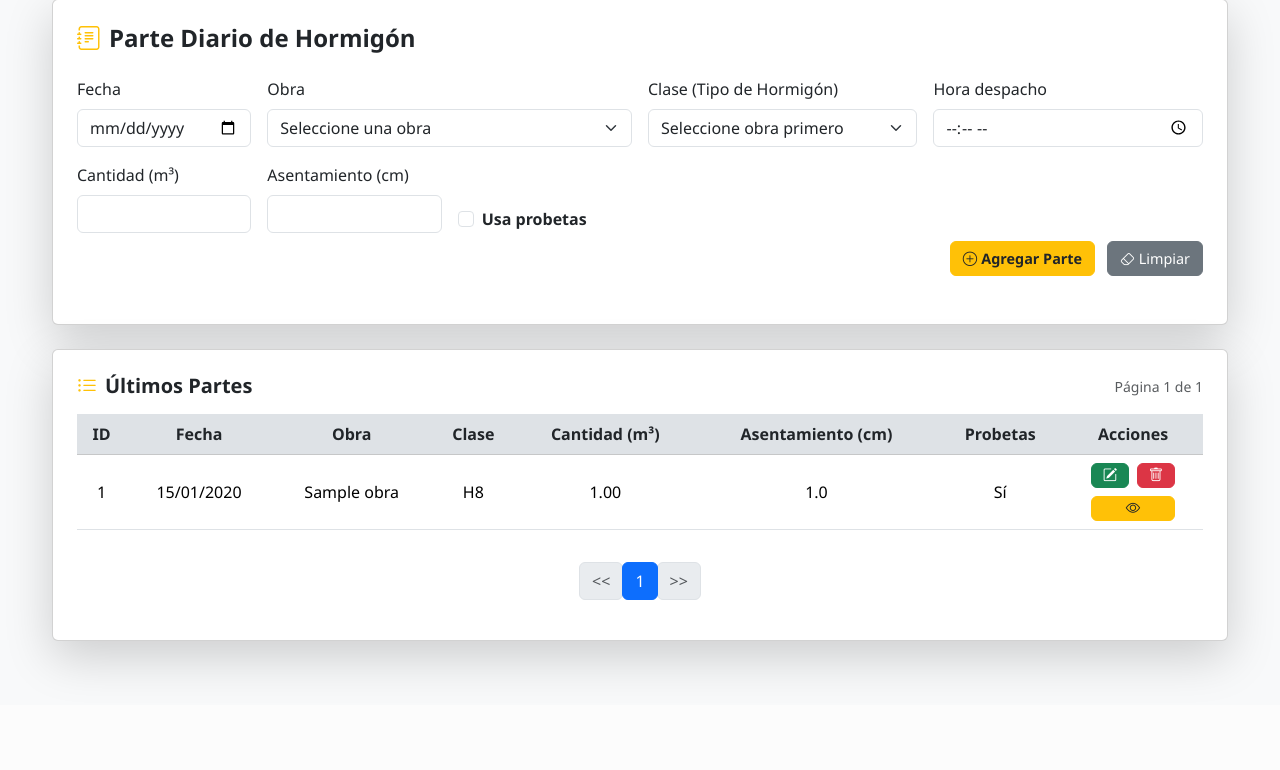
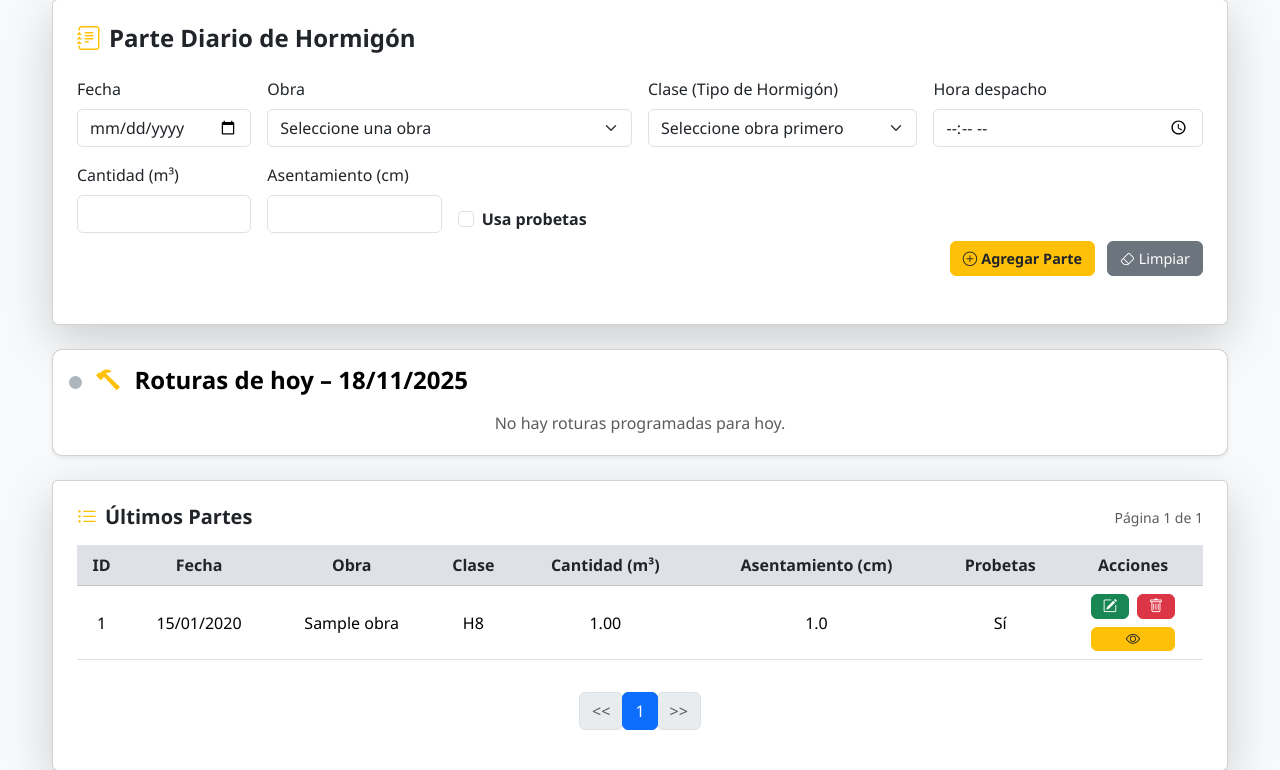
Before and after one commit to santiagonisi/Hormigon, a Flask app: page /parte_diario in a window 1280 px wide. Shown: the part 95-865 px from the top of the page. Before the commit the page ends 772 px from the top, so only its background shows below. Run offline with Flask 3, Linux system fonts and the light colour scheme; tables that the repository leaves empty hold one stand-in row (values such as "Sample post").

Commit message:
card "roturas del dia"+ routes

```diff
--- a/app.py
+++ b/app.py
@@ -6,6 +6,8 @@ from sqlalchemy import event
 import sqlite3
 from sqlalchemy.engine import Engine
 from statistics import mean
+from datetime import date
+
 
 BASE_DIR = os.path.dirname(os.path.abspath(__file__))
 DB_PATH = os.path.join(BASE_DIR, 'database.db')
@@ -129,13 +131,38 @@ def index():
 def parte_diario():
     page = request.args.get('page', 1, type=int)
     per_page = 10
+
+    hoy = date.today()
+
+    roturas = (
+        Probeta.query
+        .filter(Probeta.fecha_ensayo == hoy)
+        .all()
+    )
+
+    roturas_hoy = []
+    for prob in roturas:
+        if prob.parte not in roturas_hoy:
+            roturas_hoy.append(prob.parte)
+
     obras = Obra.query.order_by(Obra.nombre).all()
-    partes = ParteDiario.query.order_by(ParteDiario.fecha.desc(), ParteDiario.id.desc()).paginate(
-        page=page, per_page=per_page, error_out=False)
+
+    partes = ParteDiario.query.order_by(
+        ParteDiario.fecha.desc(),
+        ParteDiario.id.desc()
+    ).paginate(page=page, per_page=per_page, error_out=False)
+
     total_pages = partes.pages if partes.pages >= 1 else 1
-    return render_template('parte_diario.html', obras=obras, partes=partes, page=page, total_pages=total_pages)
 
-
+    return render_template(
+        'parte_diario.html',
+        obras=obras,
+        partes=partes,
+        hoy=hoy,
+        roturas_hoy=roturas_hoy,
+        page=page,
+        total_pages=total_pages
+    )
 @app.route('/obras')
 def obras():
     page = request.args.get('page', 1, type=int)
@@ -364,27 +391,41 @@ def api_eliminar_formula(formula_id):
 def informes_page():
 
     clases_db = Clase.query.all()
-    clases = sorted(clases_db, key=lambda c: int(''.join(filter(str.isdigit, c.nombre))))
 
-    asentamientos_reales = []
-    for clase in clases:
+    datos = []
+
+    for c in clases_db:
+        try:
+            mpa = int(''.join(filter(str.isdigit, c.nombre)))
+        except:
+            mpa = 0
+
         partes = (
             ParteDiario.query
-            .filter(ParteDiario.clase_id == clase.id, ParteDiario.asentamiento_cm.isnot(None))
+            .filter(ParteDiario.clase_id == c.id, ParteDiario.asentamiento_cm.isnot(None))
             .all()
         )
+
         if partes:
             promedio = sum(p.asentamiento_cm for p in partes) / len(partes)
         else:
             promedio = 0
-        asentamientos_reales.append(promedio)
 
-    asentamientos_ref = [5 for _ in clases]
+        datos.append({
+            "nombre": c.nombre,
+            "mpa": mpa,
+            "promedio": promedio
+        })
+
+    datos.sort(key=lambda x: x["mpa"])
+
+    asentamientos_ref = [5 for _ in datos]
 
     return render_template(
         'informes.html',
-        clases=[c.nombre for c in clases],
-        asentamientos_reales=asentamientos_reales,
+        datos=datos,
+        clases=[f"{d['nombre']} ({d['mpa']} MPa)" for d in datos],
+        asentamientos_reales=[d["promedio"] for d in datos],
         asentamientos_ref=asentamientos_ref
     )
 
--- a/templates/parte_diario.html
+++ b/templates/parte_diario.html
@@ -7,19 +7,17 @@
     <h4 class="fw-semibold mb-0"><i class="bi bi-journal-text me-2 text-warning"></i>Parte Diario de Hormigón</h4>
   </div>
 
-
 <style>
 :root{
   --action-btn-width: 38px;
   --action-gap: 0.5rem;
 }
 
-
+/* Ajustes generales */
 td .btn {
   padding: 0.25rem 0.45rem;
   line-height: 1;
 }
-
 
 .actions-group {
   display: flex;
@@ -28,18 +26,15 @@ td .btn {
   gap: var(--action-gap);
 }
 
-
 .top-buttons {
   display: flex;
   gap: var(--action-gap);
   justify-content: center;
 }
 
-
 .top-buttons .btn {
   width: var(--action-btn-width);
 }
-
 
 .view-button {
   width: calc((2 * var(--action-btn-width)) + var(--action-gap));
@@ -47,9 +42,21 @@ td .btn {
   justify-content: center;
   align-items: center;
 }
+
+/* Indicador visual de roturas */
+.indicador-rotura {
+    width: 13px;
+    height: 13px;
+    border-radius: 50%;
+    display: inline-block;
+    margin-right: 8px;
+}
+.indicador-verde { background-color: #28a745; }
+.indicador-gris { background-color: #adb5bd; }
+
 </style>
 
-
+  <!-- FORMULARIO -->
   <form id="parteForm" class="mb-4">
     <div class="row g-3">
       <div class="col-sm-3 col-md-2">
@@ -103,6 +110,7 @@ td .btn {
     </div>
   </form>
 
+  <!-- PROBETAS -->
   <div id="probetasSection" class="mt-4 mb-3" style="display:none;">
     <h6 class="fw-semibold text-dark mb-3"><i class="bi bi-flask me-2 text-warning"></i>Probetas (hasta 3)</h6>
     <div class="table-responsive">
@@ -121,6 +129,35 @@ td .btn {
     </div>
     <small class="text-muted">Lectura y Resistencia no son obligatorias; podés completarlas después.</small>
   </div>
+</div>
+
+<div class="card shadow-sm p-3 my-4" style="border-radius: 10px;">
+    <h4 class="fw-semibold mb-3" style="color:#000;">
+        {% if roturas_hoy %}
+            <span class="indicador-rotura indicador-verde"></span>
+        {% else %}
+            <span class="indicador-rotura indicador-gris"></span>
+        {% endif %}
+        <i class="bi bi-hammer text-warning me-2"></i>
+        Roturas de hoy – {{ hoy.strftime('%d/%m/%Y') }}
+    </h4>
+
+    {% if roturas_hoy %}
+        <ul class="list-group list-group-flush">
+            {% for parte in roturas_hoy %}
+                <li class="list-group-item d-flex justify-content-between align-items-center">
+                    <div>
+                        <strong style="color:#000;">Código:</strong> {{ parte.codigo }}<br>
+                        <small class="text-muted">
+                            Moldeado el: {{ parte.fecha.strftime('%d/%m/%Y') }}
+                        </small>
+                    </div>
+                </li>
+            {% endfor %}
+        </ul>
+    {% else %}
+        <p class="text-muted text-center mb-1">No hay roturas programadas para hoy.</p>
+    {% endif %}
 </div>
 
 <div class="card shadow-lg p-4 mt-4">
```
